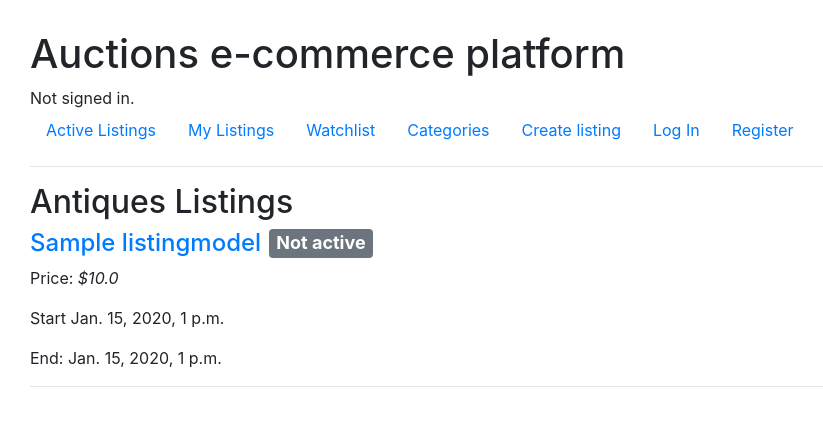
After one commit to Egor4ik325/auction-commerce, a Django app: page /listings/categories/1/ in a window 1280 px wide. The commit adds this page. Shown: the top 426 px of the page, without its empty margins (0-823 px from the left). Run offline with Django 3.2, Linux system fonts and the light colour scheme; tables that the repository leaves empty hold one stand-in row (values such as "Sample post"); some libraries are stand-ins or nearby versions.

Commit message:
Add listing categories

```diff
--- a/auctions/forms.py
+++ b/auctions/forms.py
@@ -73,7 +73,7 @@ class ListingForm(ModelForm):
         """
         model = ListingModel
         # Editable form fields
-        fields = ["title", "condition", "starting_price", "photo_url",
+        fields = ["title", "category", "condition", "starting_price", "photo_url",
                   "start_time", "start_date", "end_time", "end_date", "description", "start_datetime", "end_datetime"]
         widgets = {"description": Textarea(
             attrs={'cols': 80, 'rows': 10, 'class': 'form-control'}),
--- a/auctions/models.py
+++ b/auctions/models.py
@@ -3,7 +3,7 @@ from django.db import models
 from django.core.validators import MinValueValidator
 from django.core.exceptions import ValidationError
 from django.conf import settings
-from django.utils.translation import ugettext_lazy as _
+from django.utils.translation import ugettext as _  # ugettext_lazy not working
 from phonenumber_field.modelfields import PhoneNumberField
 
 from .util_datetime import current_datetime
@@ -47,13 +47,16 @@ class ListingModel(models.Model):
         help_text=_("Description of the selling item")
     )
 
+    # Django enumeration type
     class Condition(models.TextChoices):
-        NEW = 'NEW', 'New'
-        USED = 'USED', 'Used'
-        RENTAL = 'RENTAL', 'Rental'
-        USED_GOOD = 'USED_GOOD', 'Used - Good'
-        USED_VERYGOOD = 'USED_VERYGOOD', 'Used - Very Good'
+        # CONSTANT = (value, label)
+        NEW = 'NEW', _('New')
+        USED = 'USED', _('Used')
+        RENTAL = 'RENTAL', _('Rental')
+        USED_GOOD = 'USED_GOOD', _('Used - Good')
+        USED_VERYGOOD = 'USED_VERYGOOD', _('Used - Very Good')
 
+    # Retrieve human-readable name: instance.get_condition_display()
     condition = models.CharField(
         verbose_name=_("Item condition"), max_length=50,
         choices=Condition.choices
@@ -62,10 +65,11 @@ class ListingModel(models.Model):
     start_datetime = models.DateTimeField(
         verbose_name=_("Listing start time"),
         help_text=_("Time when listing starts at the auction (>now)"),
+        # TODO: dynamic validator (current_datetime is constant): move to clean()
         validators=[MinValueValidator(current_datetime())]
     )
     end_datetime = models.DateTimeField(
-        verbose_name=_("Listing start time"),
+        verbose_name=_("Listing star time"),
         help_text=_("Time when listing ends at the auction (>now)"),
         validators=[MinValueValidator(current_datetime())]
     )
@@ -76,6 +80,13 @@ class ListingModel(models.Model):
 
     photo_url = models.URLField(
         _("Internet photo URL for listing"), max_length=200, default="https://www.freeiconspng.com/uploads/no-image-icon-32.png")
+
+    # Integer enum functional API
+    Category = models.IntegerChoices("Category", [_("Antiques"), _("Art"), _("Baby"), _("Books"), _("Business & Industrial"), _("Cameras & Photo"), _("Cell Phones & Accessories"), _("Clothing, Shoes & Accessories"), _("Coins & Paper Money"), _("Collectibles"), _("Computers/Tablets & Networking"), _("Consumer Electronics"), _("Crafts"), _("Dolls & Bears"), _("DVDs & Movies"), _("Entertainment Memorabilia"), _(
+        "Everything Else"), _("Gift Cards & Coupons"), _("Health & Beauty"), _("Home & Garden"), _("Jewelry & Watches"), _("Music"), _("Musical Instruments & Gear"), _("Pet Supplies"), _("Pottery & Glass"), _("Real Estate"), _("Specialty Services"), _("Sporting Goods"), _("Sports Mem, Cards & Fan Shop"), _("Stamps"), _("Tickets & Experiences"), _("Toys & Hobbies"), _("Travel"), _("Video Games & Consoles"), ])
+
+    category = models.IntegerField(
+        _("Listing category"), choices=Category.choices, null=True)
 
     def clean(self):
         """Custom model validation. clean() = pass in BaseModel."""
--- a/auctions/templates/auctions/layout.html
+++ b/auctions/templates/auctions/layout.html
@@ -39,6 +39,9 @@
                     </div>
                 </li>
                 <li class="nav-item">
+                    <a class="nav-link" href="{% url 'listing_categories' %}">Categories</a>
+                </li>
+                <li class="nav-item">
                     <a class="nav-link" href="{% url 'add_listing' %}">Create listing</a>
                 </li>
                 {% if user.is_authenticated %}
--- /dev/null
+++ b/auctions/templates/auctions/listings/category.html
@@ -0,0 +1,23 @@
+{% extends "auctions/layout.html" %}
+
+{% block body %}
+    <h2>{{ category_label }} Listings</h2>
+
+    {% for listing in listings %}
+        <h4 class="d-flex center">
+        <a href="{% url 'listing' listing.listing_id %}">{{ listing.title }}</a>
+        {% if listing.active %}
+            <span class="badge badge-primary ml-2">Active</span>
+        {% else %}
+            <span class="badge badge-secondary ml-2">Not active</span>
+        {% endif %}
+        </h4>
+        <p>Price: <em>${{ listing.starting_price }}</em></p>
+        <p>Start {{ listing.start_datetime }}</p>
+        <p>End: {{ listing.end_datetime }}</p>
+        <hr>
+    {% empty %}
+        <p><em>No listings in such category(</em></p>
+    {% endfor %}
+
+{% endblock %}
--- a/auctions/templates/auctions/listings/listing.html
+++ b/auctions/templates/auctions/listings/listing.html
@@ -4,7 +4,7 @@
     {% include 'auctions/messages.html' %}
 
     {# Display item (listing) page #}
-    <h2 class="d-flex center mb-3">{{ listing.title }}, {{ listing.condition }}
+    <h2 class="d-flex center mb-3">{{ listing.title }} – {{ listing.get_condition_display }}
     {% if not listing.active %}
         <small><span class="badge badge-danger ml-2">Closed</span></small>
     {% endif %}
@@ -18,7 +18,7 @@
     <img class="img-fluid d-block mx-auto my-3" style="max-width: 100%" src="{{ listing.photo_url }}">
 
     <p><b>Time left:</b></p>
-    <p>{{ listing.end_datetime|timeuntil }}</p>
+    <p><mark>{{ listing.end_datetime|timeuntil }}</mark></p>
 
     <p><strong>Current (highest) bid:</strong></p>
     <p><em class="display-4">${{ listing.current_bid }}</em> &ensp; [{{ listing.bid_count }} bid(s) so far]</p>
--- a/auctions/urls.py
+++ b/auctions/urls.py
@@ -19,6 +19,11 @@ urlpatterns = [
     path("listings/close/<int:listing_id>/",
          views.close_listing, name="close_listing"),
     path("listings/", views.my_listings, name="my_listings"),
+    # Listing categories index page
+    path("listings/categories/", views.listing_categories,
+         name="listing_categories"),
+    path("listings/categories/<int:category>/",
+         views.listing_category, name="listing_category"),
     # Bid listing
     path('bid/<int:listing_id>/', views.bid, name="bid"),
     # Comment listing
--- a/auctions/views.py
+++ b/auctions/views.py
@@ -23,6 +23,7 @@ def index(request):
     for user in users:
         cur_datetime = current_datetime()
         # Query all active listings (instance.RelatedManager.QuerySet)
+        # or: ListingModel.objects.all()
         listings.extend(user.listings.filter(
             end_datetime__gt=cur_datetime, start_datetime__lt=cur_datetime, closed=False))
 
@@ -339,3 +340,22 @@ def watchlist(request):
     watchlist_listings = request.user.watchlist.all()
     return render(request, 'auctions/watchlist.html',
                   {'watchlist_listings': watchlist_listings})
+
+
+def listing_categories(request):
+    """Render all categories as links to filter by them."""
+    categories = ListingModel.Category.choices
+    return render(request, 'auctions/listings/categories.html',
+                  {'categories': categories})
+
+
+def listing_category(request, category):
+    """Display all listing with category."""
+    if category not in ListingModel.Category.values:
+        raise Http404()
+
+    listings = ListingModel.objects.filter(category=category)
+    category_label = dict(ListingModel.Category.choices)[category]
+
+    return render(request, 'auctions/listings/category.html',
+                  {'listings': listings, 'category_label': category_label})
```
Also changed, not shown: auctions/categories.txt (added, +34 -0 lines), auctions/templates/auctions/listings/categories.html (added, +11 -0 lines).
